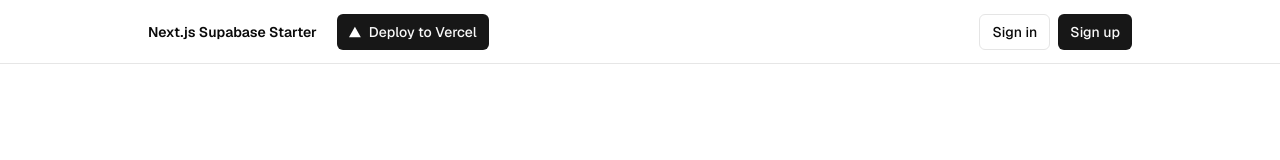
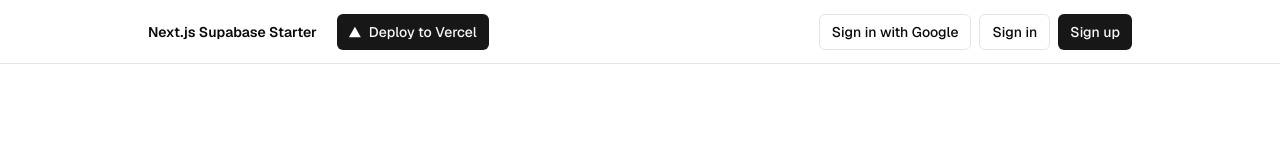
Before and after one commit to tylerclark/next-supabase-google-tailwind, a Next.js app: page / in a window 1280 px wide. Shown: the top 160 px of the page. Built offline with nearby package versions, Linux system fonts and the light colour scheme; no server answers.

Commit message:
Google button

```diff
--- a/components/header-auth.tsx
+++ b/components/header-auth.tsx
@@ -4,6 +4,8 @@ import Link from "next/link";
 import { Badge } from "./ui/badge";
 import { Button } from "./ui/button";
 import { createClient } from "@/utils/supabase/server";
+import { redirect } from "next/navigation";
+import SignInButton from "./sign-in-button";
 
 export default async function AuthButton() {
   const supabase = await createClient();
@@ -17,10 +19,7 @@ export default async function AuthButton() {
       <>
         <div className="flex gap-4 items-center">
           <div>
-            <Badge
-              variant={"default"}
-              className="font-normal pointer-events-none"
-            >
+            <Badge variant={"default"} className="font-normal pointer-events-none">
               Please update .env.local file with anon key and url
             </Badge>
           </div>
@@ -59,6 +58,7 @@ export default async function AuthButton() {
     </div>
   ) : (
     <div className="flex gap-2">
+      <SignInButton />
       <Button asChild size="sm" variant={"outline"}>
         <Link href="/sign-in">Sign in</Link>
       </Button>
--- /dev/null
+++ b/components/sign-in-button.tsx
@@ -0,0 +1,29 @@
+"use client";
+
+import { Button } from "./ui/button";
+import { createClient } from "@/utils/supabase/client";
+import { redirect } from "next/navigation";
+
+export default function SignInButton() {
+  const signInWithGoogle = async () => {
+    const supabase = createClient();
+    const { data, error } = await supabase.auth.signInWithOAuth({
+      provider: "google",
+      options: {
+        redirectTo: `${process.env.NEXT_PUBLIC_SITE_URL}/auth/callback`,
+      },
+    });
+
+    if (error) {
+      redirect("/error");
+    }
+
+    window.location.href = data.url;
+  };
+
+  return (
+    <Button size="sm" variant={"outline"} onClick={signInWithGoogle}>
+      Sign in with Google
+    </Button>
+  );
+}
```
